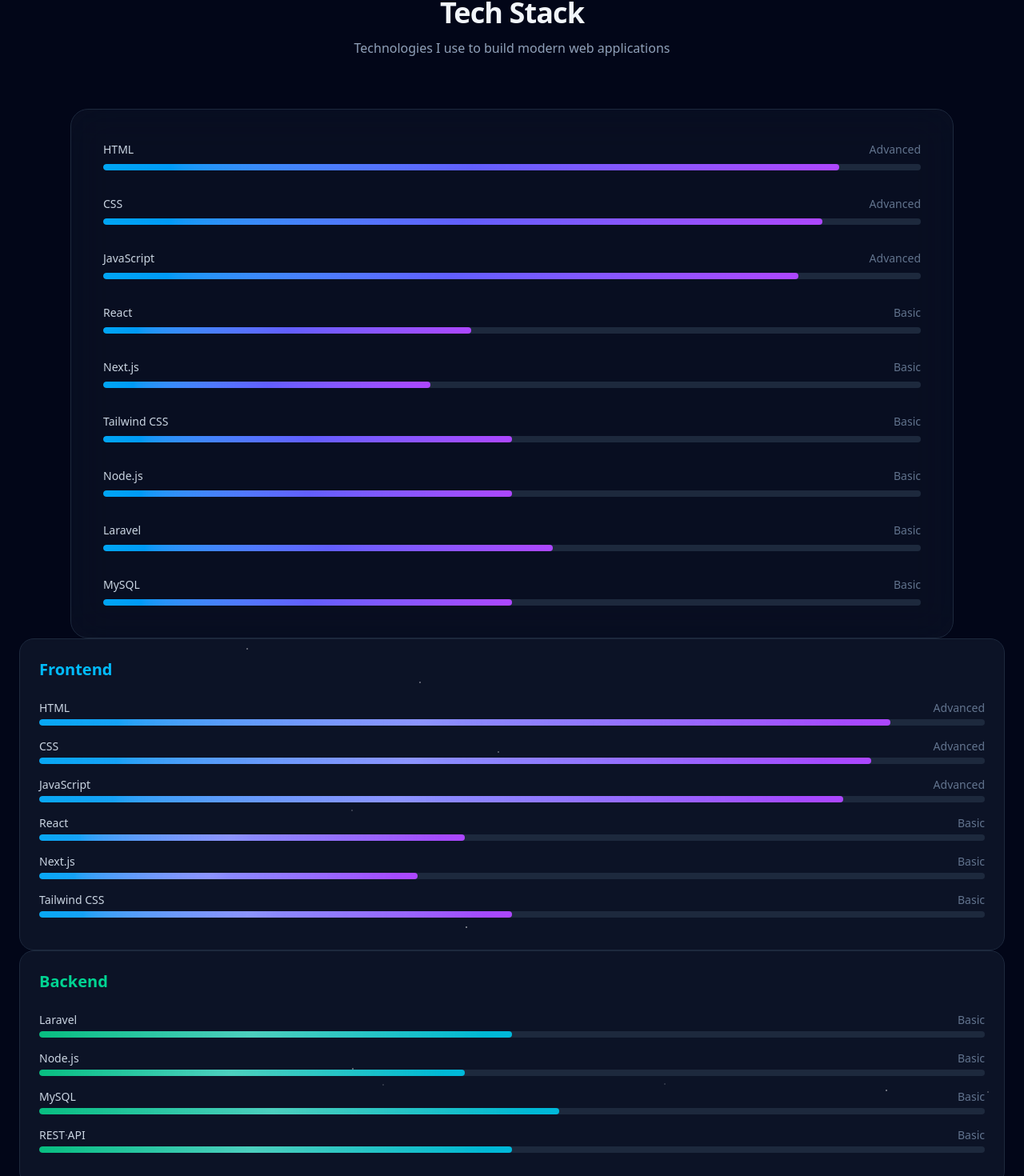
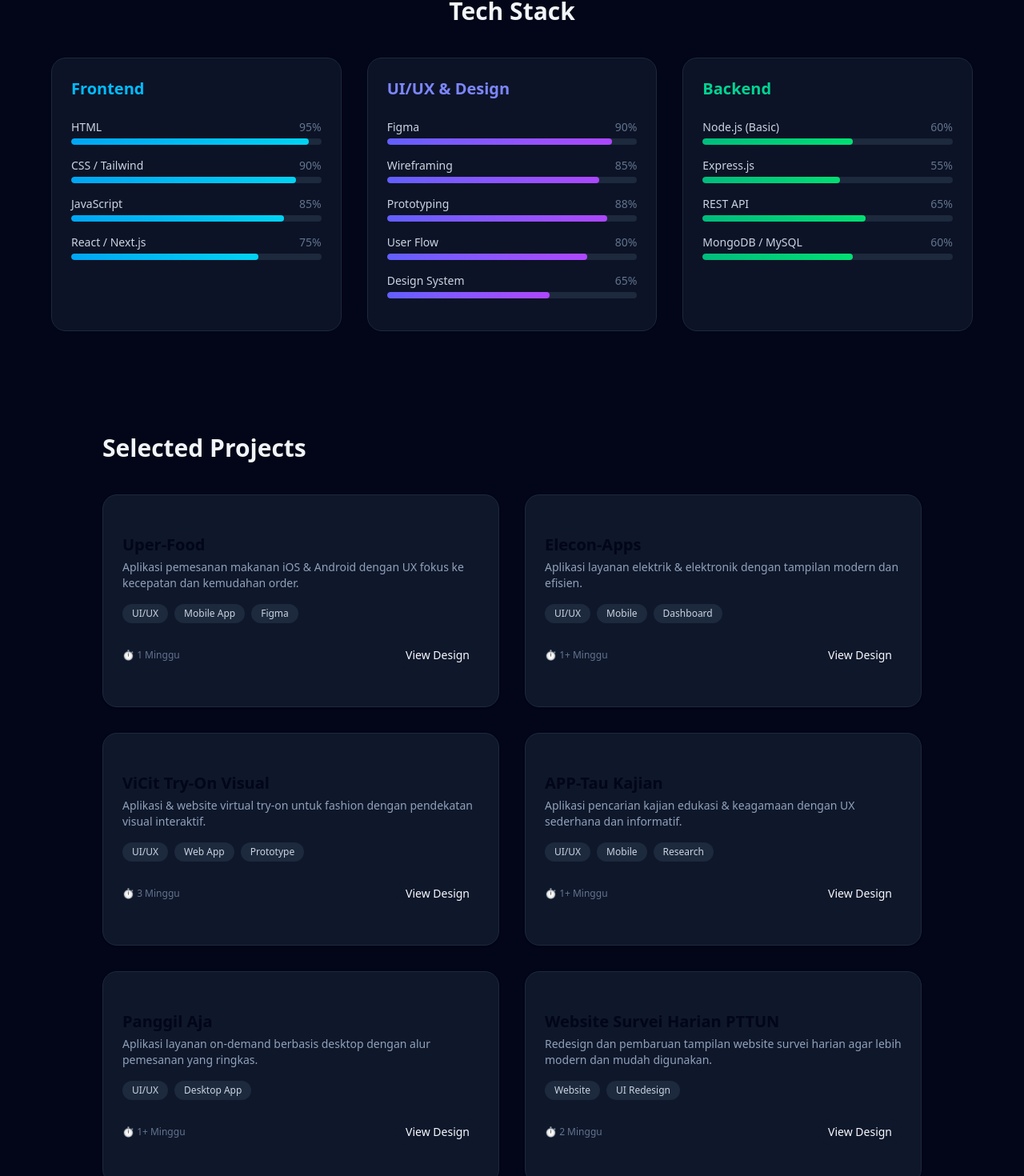
Before and after one commit to masbin5/portofolio-bintang, a Next.js app: page / in a window 1280 px wide. Shown: the part 1198-2668 px from the top of the page at 80% size. Built offline with nearby package versions, Linux system fonts and the light colour scheme.

Commit message:
update project

```diff
--- a/app/page.tsx
+++ b/app/page.tsx
@@ -220,230 +220,55 @@
 
 
 {/* TECH STACK */}
-<section className="relative max-w-6xl mx-auto mt-32 px-6 overflow-hidden">
-
-  {/* Glow Background */}
+<section className="relative max-w-6xl mx-auto mt-32 overflow-hidden">
+  {/* Background Glow */}
   <div className="absolute inset-0 -z-10">
-    <div className="absolute top-0 left-1/3 w-80 h-80 bg-sky-500/10 blur-3xl rounded-full" />
-    <div className="absolute bottom-0 right-1/3 w-80 h-80 bg-purple-500/10 blur-3xl rounded-full" />
+    <div className="absolute top-0 left-1/4 w-72 h-72 bg-sky-500/10 blur-3xl rounded-full" />
+    <div className="absolute bottom-0 right-1/4 w-72 h-72 bg-purple-500/10 blur-3xl rounded-full" />
   </div>
 
-  {/* Heading */}
-  <div className="text-center mb-16">
-    <h2 className="text-4xl font-bold tracking-tight">Tech Stack</h2>
-    <p className="text-slate-400 mt-3">
-      Technologies I use to build modern web applications
-    </p>
-  </div>
+  <h2 className="text-3xl font-semibold mb-10 text-center">
+    Tech Stack
+  </h2>
 
-  {/* Skills Card */}
-  <div className="bg-slate-900/50 backdrop-blur-xl border border-slate-800 rounded-3xl p-10 space-y-8">
+  <div className="grid md:grid-cols-2 lg:grid-cols-3 gap-8">
+
+    {/* Frontend */}
+    <div className="group bg-slate-900/80 backdrop-blur-xl border border-slate-800 rounded-2xl p-6
+      transition-all duration-300 hover:-translate-y-2 hover:scale-[1.02]
+      hover:border-sky-500/50 hover:shadow-[0_0_40px_rgba(56,189,248,0.25)]">
+
+      <h3 className="text-xl font-semibold mb-6 text-sky-400">Frontend</h3>
 
       {[
-      { name: "HTML", level: "Advanced", value: "90%" },
-      { name: "CSS", level: "Advanced", value: "88%" },
-      { name: "JavaScript", level: "Advanced", value: "85%" },
-      { name: "React", level: "Basic", value: "45%" },
-      { name: "Next.js", level: "Basic", value: "40%" },
-      { name: "Tailwind CSS", level: "Basic", value: "50%" },
-      { name: "Node.js", level: "Basic", value: "50%" },
-      { name: "Laravel", level: "Basic", value: "55%" },
-      { name: "MySQL", level: "Basic", value: "50%" },
+        { name: "HTML", value: "95%" },
+        { name: "CSS / Tailwind", value: "90%" },
+        { name: "JavaScript", value: "85%" },
+        { name: "React / Next.js", value: "75%" },
       ].map((skill, i) => (
-      <div key={i}>
-        <div className="flex justify-between text-sm mb-2">
+        <div key={i} className="mb-4">
+          <div className="flex justify-between text-sm mb-1">
             <span className="text-slate-300">{skill.name}</span>
-          <span className="text-slate-500">{skill.level}</span>
+            <span className="text-slate-500">{skill.value}</span>
           </div>
 
           <div className="h-2 rounded-full bg-slate-800 overflow-hidden">
             <div
-            className="h-full rounded-full bg-gradient-to-r from-sky-500 via-indigo-500 to-purple-500 transition-all duration-700"
+              className="h-full rounded-full bg-gradient-to-r from-sky-500 to-cyan-400
+              transition-all duration-500 group-hover:brightness-125"
               style={{ width: skill.value }}
             />
           </div>
         </div>
       ))}
-
-  </div>
-</section>
-
-
-    {/* Frontend */}
-<motion.div
-  whileHover={{ y: -10, scale: 1.02 }}
-  transition={{ type: "spring", stiffness: 200 }}
-  className="relative bg-slate-900/80 backdrop-blur-xl
-             border border-slate-800 rounded-2xl p-6
-             hover:border-sky-500/40
-             hover:shadow-[0_0_40px_rgba(56,189,248,0.15)]
-             transition-all duration-500 overflow-hidden"
->
-  {/* Subtle galaxy particles */}
-  <div className="absolute inset-0 pointer-events-none">
-    {[...Array(6)].map((_, i) => (
-      <motion.span
-        key={i}
-        className="absolute w-[2px] h-[2px] bg-white/60 rounded-full"
-        style={{
-          top: `${Math.random() * 100}%`,
-          left: `${Math.random() * 100}%`,
-        }}
-        animate={{ opacity: [0.3, 1, 0.3] }}
-        transition={{
-          duration: 4 + Math.random() * 3,
-          repeat: Infinity,
-        }}
-      />
-    ))}
     </div>
 
-  <h3 className="text-xl font-semibold mb-6 text-sky-400 relative z-10">
-    Frontend
-  </h3>
+    {/* UI/UX */}
+    <div className="group bg-slate-900/80 backdrop-blur-xl border border-slate-800 rounded-2xl p-6
+      transition-all duration-300 hover:-translate-y-2 hover:scale-[1.02]
+      hover:border-indigo-500/50 hover:shadow-[0_0_40px_rgba(99,102,241,0.25)]">
 
-  {[
-    { name: "HTML", level: "Advanced", value: "90%" },
-    { name: "CSS", level: "Advanced", value: "88%" },
-    { name: "JavaScript", level: "Advanced", value: "85%" },
-    { name: "React", level: "Basic", value: "45%" },
-    { name: "Next.js", level: "Basic", value: "40%" },
-    { name: "Tailwind CSS", level: "Basic", value: "50%" },
-  ].map((skill, i) => (
-    <motion.div
-      key={i}
-      whileHover={{ scale: 1.05, x: 6 }}
-      transition={{ type: "spring", stiffness: 300 }}
-      className="mb-4 relative z-10"
-    >
-      <div className="flex justify-between text-sm mb-1">
-        <span className="text-slate-300">{skill.name}</span>
-        <span className="text-slate-500">{skill.level}</span>
-      </div>
-
-      <div className="h-2 rounded-full bg-slate-800 overflow-hidden relative">
-        <motion.div
-          initial={{ width: 0 }}
-          whileInView={{ width: skill.value }}
-          transition={{ duration: 1.5, ease: "easeOut" }}
-          viewport={{ once: true }}
-          className="relative h-full rounded-full
-                     bg-gradient-to-r from-sky-500 via-indigo-500 to-purple-500"
-        >
-          {/* Shimmer */}
-          <div className="absolute inset-0 bg-gradient-to-r
-                          from-transparent via-white/30 to-transparent
-                          translate-x-[-100%]
-                          animate-[shimmer_2.5s_infinite]" />
-        </motion.div>
-      </div>
-    </motion.div>
-  ))}
-</motion.div>
-
-  {/* Backend */}
-<motion.div
-  whileHover={{ y: -10, scale: 1.02 }}
-  transition={{ type: "spring", stiffness: 200 }}
-  className="relative bg-slate-900/80 backdrop-blur-xl
-             border border-slate-800 rounded-2xl p-6
-             hover:border-emerald-500/40
-             hover:shadow-[0_0_40px_rgba(16,185,129,0.15)]
-             transition-all duration-500 overflow-hidden"
->
-  {/* Galaxy particles */}
-  <div className="absolute inset-0 pointer-events-none">
-    {[...Array(6)].map((_, i) => (
-      <motion.span
-        key={i}
-        className="absolute w-[2px] h-[2px] bg-white/60 rounded-full"
-        style={{
-          top: `${Math.random() * 100}%`,
-          left: `${Math.random() * 100}%`,
-        }}
-        animate={{ opacity: [0.3, 1, 0.3] }}
-        transition={{
-          duration: 4 + Math.random() * 3,
-          repeat: Infinity,
-        }}
-      />
-    ))}
-  </div>
-
-  <h3 className="text-xl font-semibold mb-6 text-emerald-400 relative z-10">
-    Backend
-  </h3>
-
-  {[
-    { name: "Laravel", level: "Basic", value: "50%" },
-    { name: "Node.js", level: "Basic", value: "45%" },
-    { name: "MySQL", level: "Basic", value: "55%" },
-    { name: "REST API", level: "Basic", value: "50%" },
-  ].map((skill, i) => (
-    <motion.div
-      key={i}
-      whileHover={{ scale: 1.05, x: 6 }}
-      transition={{ type: "spring", stiffness: 300 }}
-      className="mb-4 relative z-10"
-    >
-      <div className="flex justify-between text-sm mb-1">
-        <span className="text-slate-300">{skill.name}</span>
-        <span className="text-slate-500">{skill.level}</span>
-      </div>
-
-      <div className="h-2 rounded-full bg-slate-800 overflow-hidden relative">
-        <motion.div
-          initial={{ width: 0 }}
-          whileInView={{ width: skill.value }}
-          transition={{ duration: 1.5, ease: "easeOut" }}
-          viewport={{ once: true }}
-          className="relative h-full rounded-full
-                     bg-gradient-to-r from-emerald-500 via-teal-500 to-cyan-500"
-        >
-          {/* Shimmer */}
-          <div className="absolute inset-0 bg-gradient-to-r
-                          from-transparent via-white/30 to-transparent
-                          translate-x-[-100%]
-                          animate-[shimmer_2.5s_infinite]" />
-        </motion.div>
-      </div>
-    </motion.div>
-  ))}
-</motion.div>
-
-
-    {/* UI/UX */}
-<motion.div
-  whileHover={{ y: -10, scale: 1.02 }}
-  transition={{ type: "spring", stiffness: 200 }}
-  className="relative bg-slate-900/80 backdrop-blur-xl
-             border border-slate-800 rounded-2xl p-6
-             hover:border-indigo-500/40
-             hover:shadow-[0_0_40px_rgba(99,102,241,0.15)]
-             transition-all duration-500 overflow-hidden"
->
-  {/* Galaxy particles */}
-  <div className="absolute inset-0 pointer-events-none">
-    {[...Array(6)].map((_, i) => (
-      <motion.span
-        key={i}
-        className="absolute w-[2px] h-[2px] bg-white/60 rounded-full"
-        style={{
-          top: `${Math.random() * 100}%`,
-          left: `${Math.random() * 100}%`,
-        }}
-        animate={{ opacity: [0.3, 1, 0.3] }}
-        transition={{
-          duration: 4 + Math.random() * 3,
-          repeat: Infinity,
-        }}
-      />
-    ))}
-  </div>
-
-  <h3 className="text-xl font-semibold mb-6 text-indigo-400 relative z-10">
-    UI/UX & Design
-  </h3>
+      <h3 className="text-xl font-semibold mb-6 text-indigo-400">UI/UX & Design</h3>
 
       {[
         { name: "Figma", value: "90%" },
@@ -452,105 +277,55 @@
         { name: "User Flow", value: "80%" },
         { name: "Design System", value: "65%" },
       ].map((skill, i) => (
-    <motion.div
-      key={i}
-      whileHover={{ scale: 1.05, x: 6 }}
-      transition={{ type: "spring", stiffness: 300 }}
-      className="mb-4 relative z-10"
-    >
+        <div key={i} className="mb-4">
           <div className="flex justify-between text-sm mb-1">
             <span className="text-slate-300">{skill.name}</span>
-        <span className="text-slate-500">Skill</span>
+            <span className="text-slate-500">{skill.value}</span>
           </div>
 
-      <div className="h-2 rounded-full bg-slate-800 overflow-hidden relative">
-        <motion.div
-          initial={{ width: 0 }}
-          whileInView={{ width: skill.value }}
-          transition={{ duration: 1.5, ease: "easeOut" }}
-          viewport={{ once: true }}
-          className="relative h-full rounded-full
-                     bg-gradient-to-r from-indigo-500 via-purple-500 to-pink-500"
-        >
-          <div className="absolute inset-0 bg-gradient-to-r
-                          from-transparent via-white/30 to-transparent
-                          translate-x-[-100%]
-                          animate-[shimmer_2.5s_infinite]" />
-        </motion.div>
+          <div className="h-2 rounded-full bg-slate-800 overflow-hidden">
+            <div
+              className="h-full rounded-full bg-gradient-to-r from-indigo-500 to-purple-500
+              transition-all duration-500 group-hover:brightness-125"
+              style={{ width: skill.value }}
+            />
           </div>
-    </motion.div>
-  ))}
-</motion.div>
-
-
-   {/* Tools */}
-<motion.div
-  whileHover={{ y: -10, scale: 1.02 }}
-  transition={{ type: "spring", stiffness: 200 }}
-  className="relative bg-slate-900/80 backdrop-blur-xl
-             border border-slate-800 rounded-2xl p-6
-             hover:border-pink-500/40
-             hover:shadow-[0_0_40px_rgba(236,72,153,0.15)]
-             transition-all duration-500 overflow-hidden"
->
-  {/* Galaxy particles */}
-  <div className="absolute inset-0 pointer-events-none">
-    {[...Array(6)].map((_, i) => (
-      <motion.span
-        key={i}
-        className="absolute w-[2px] h-[2px] bg-white/60 rounded-full"
-        style={{
-          top: `${Math.random() * 100}%`,
-          left: `${Math.random() * 100}%`,
-        }}
-        animate={{ opacity: [0.3, 1, 0.3] }}
-        transition={{
-          duration: 4 + Math.random() * 3,
-          repeat: Infinity,
-        }}
-      />
+        </div>
       ))}
     </div>
 
-  <h3 className="text-xl font-semibold mb-6 text-purple-400 relative z-10">
-    Tools & Others
-  </h3>
+    {/* Backend */}
+    <div className="group bg-slate-900/80 backdrop-blur-xl border border-slate-800 rounded-2xl p-6
+      transition-all duration-300 hover:-translate-y-2 hover:scale-[1.02]
+      hover:border-emerald-500/50 hover:shadow-[0_0_40px_rgba(16,185,129,0.25)]">
+
+      <h3 className="text-xl font-semibold mb-6 text-emerald-400">Backend</h3>
 
       {[
-    { name: "Git & GitHub", value: "45%" },
-    { name: "Responsive Design", value: "75%" },
-    { name: "Component-Based UI", value: "70%" },
-    { name: "Web Performance (Basic)", value: "40%" },
+        { name: "Node.js (Basic)", value: "60%" },
+        { name: "Express.js", value: "55%" },
+        { name: "REST API", value: "65%" },
+        { name: "MongoDB / MySQL", value: "60%" },
       ].map((skill, i) => (
-    <motion.div
-      key={i}
-      whileHover={{ scale: 1.05, x: 6 }}
-      transition={{ type: "spring", stiffness: 300 }}
-      className="mb-4 relative z-10"
-    >
+        <div key={i} className="mb-4">
           <div className="flex justify-between text-sm mb-1">
             <span className="text-slate-300">{skill.name}</span>
-        <span className="text-slate-500">Basic</span>
+            <span className="text-slate-500">{skill.value}</span>
           </div>
 
-      <div className="h-2 rounded-full bg-slate-800 overflow-hidden relative">
-        <motion.div
-          initial={{ width: 0 }}
-          whileInView={{ width: skill.value }}
-          transition={{ duration: 1.5, ease: "easeOut" }}
-          viewport={{ once: true }}
-          className="relative h-full rounded-full
-                     bg-gradient-to-r from-purple-500 via-pink-500 to-rose-500"
-        >
-          <div className="absolute inset-0 bg-gradient-to-r
-                          from-transparent via-white/30 to-transparent
-                          translate-x-[-100%]
-                          animate-[shimmer_2.5s_infinite]" />
-        </motion.div>
+          <div className="h-2 rounded-full bg-slate-800 overflow-hidden">
+            <div
+              className="h-full rounded-full bg-gradient-to-r from-emerald-500 to-green-400
+              transition-all duration-500 group-hover:brightness-125"
+              style={{ width: skill.value }}
+            />
           </div>
-    </motion.div>
+        </div>
       ))}
-</motion.div>
+    </div>
+
+  </div>
+</section>
 
 
 
```
Lines whose indentation alone changed are shown as unchanged.
